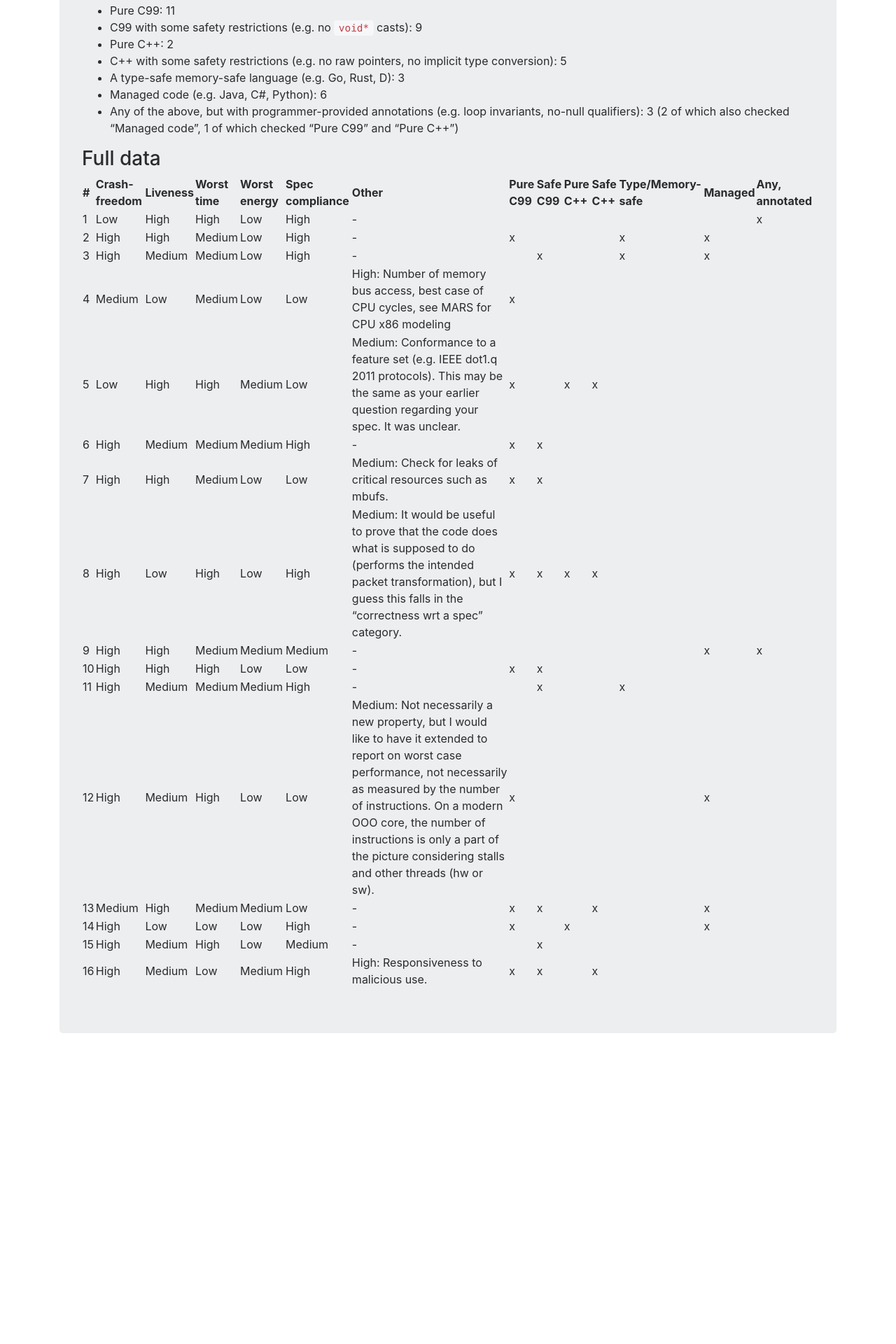
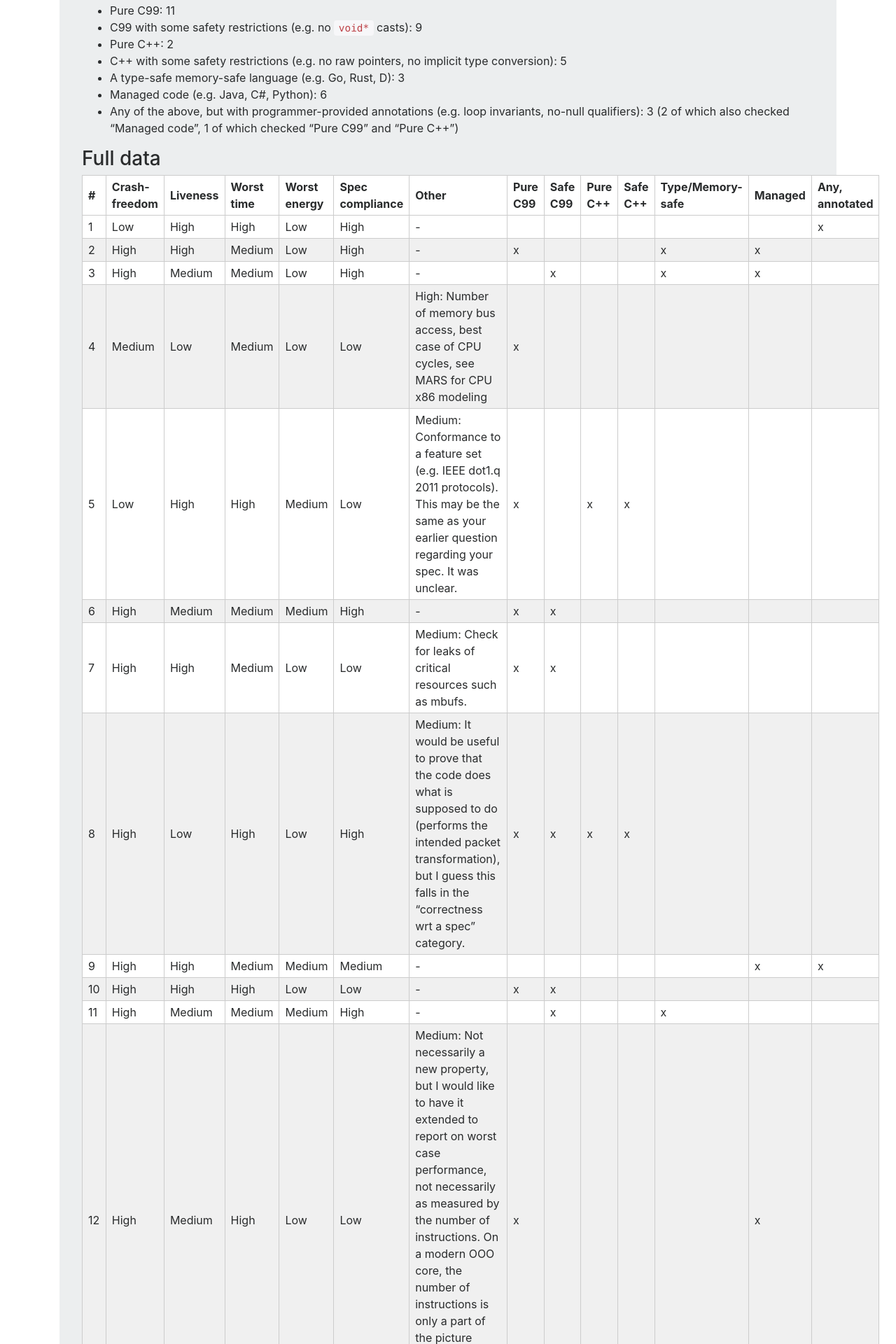
Before and after one commit to vignat/vignat.github.io, a Jekyll site: the page built from survey.md, in a window 1280 px wide. Shown: the part 704-2624 px from the top of the page at 70% size. Built offline with Jekyll 4.4.1, drawn with Linux system fonts in a browser that asks for light colours; before the commit the page ends 2212 px from its top, so only the background shows below that.

Commit message:
table css

```diff
--- a/css/style.css
+++ b/css/style.css
@@ -15,3 +15,35 @@
 .nav-item {
   margin-left: 2rem;
 }
+
+table {
+  padding: 0;
+}
+table tr {
+  border-top: 1px solid #ccc;
+  background-color: #fff;
+  margin: 0;
+  padding: 0;
+}
+table tr:nth-child(2n) {
+  background-color: #f0f0f0;
+}
+table tr th {
+  font-weight: bold;
+  border: 1px solid #ccc;
+  text-align: left;
+  margin: 0;
+  padding: 4px 8px;
+}
+table tr td {
+  border: 1px solid #ccc;
+  text-align: left;
+  margin: 0;
+  padding: 4px 8px;
+}
+table tr th :first-child, table tr td :first-child {
+  margin-top: 0;
+}
+table tr th :last-child, table tr td :last-child {
+  margin-bottom: 0;
+}
```
